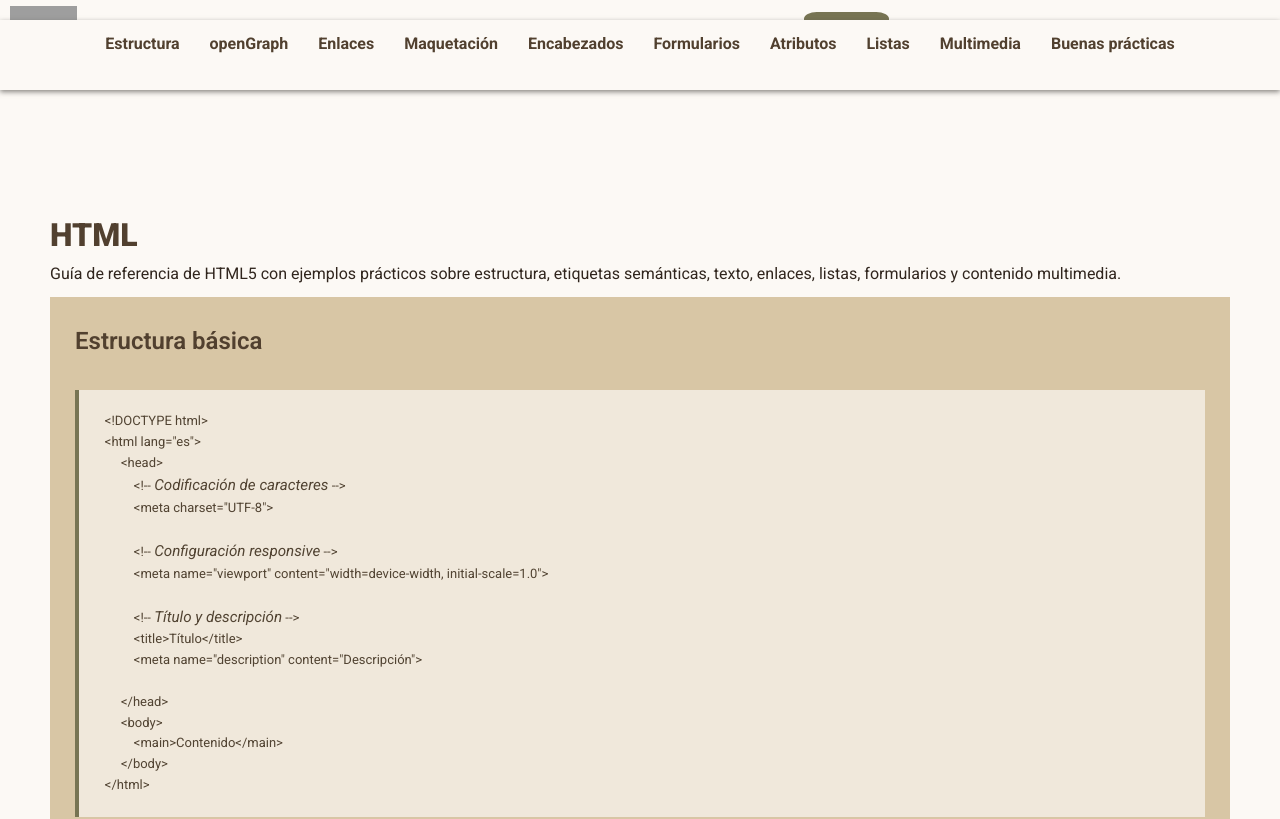
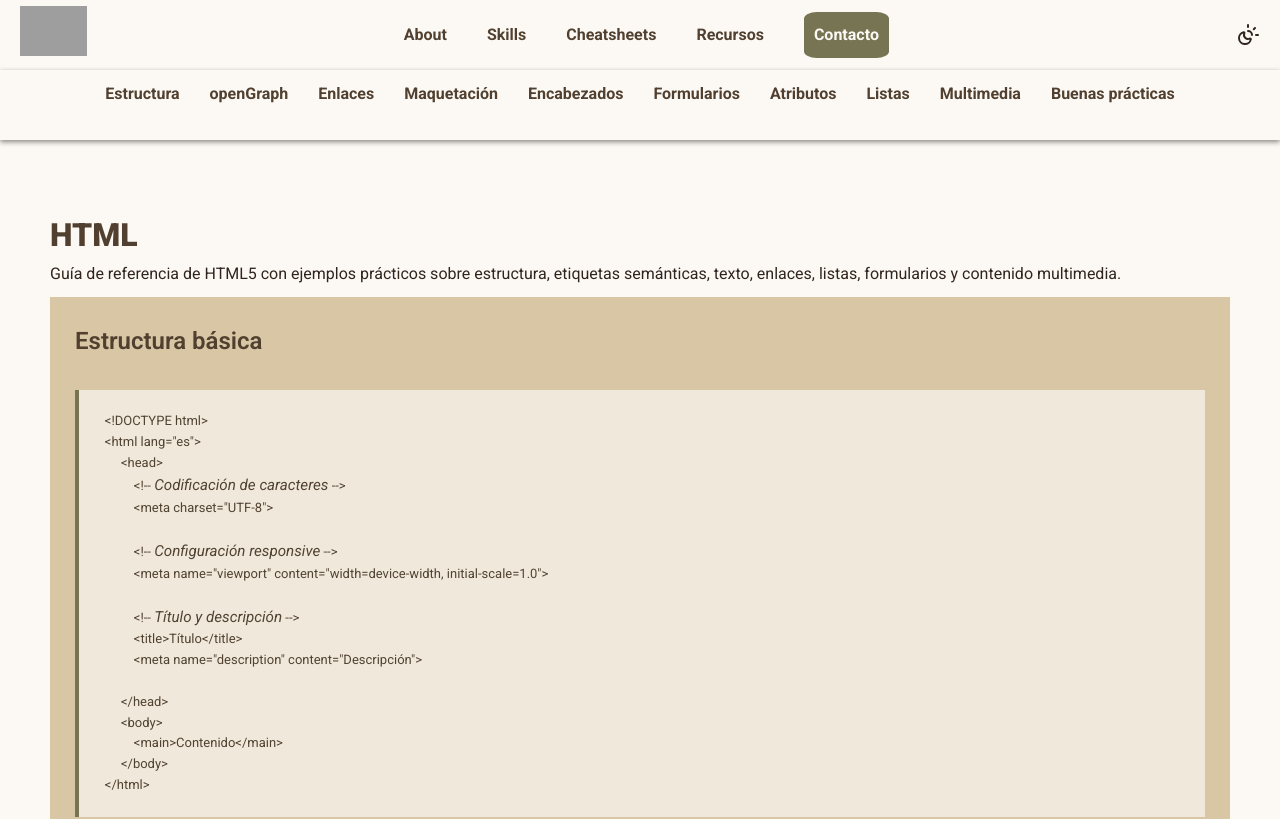
Before and after one commit to VictoriaCrespoC/portfolio-victoria, a website with bundled scripts: page pages/cheatsheet-html.html in a window 1280 px wide. Shown: the top 819 px of the page. Built offline with nearby package versions, Linux system fonts and the light colour scheme; grey boxes are pictures that could not be loaded.

Commit message:
corrigiendo menu sticky

```diff
--- a/css/cheatsheets.css
+++ b/css/cheatsheets.css
@@ -209,11 +209,14 @@ strong {
     background-color: var(--color-background);
     height: var(--header-height);
     position: sticky;
-    top: 0;
+    top: var(--header-height);
     width: 100%;
     z-index: 999;
     box-shadow: var(--box-shadow);
+
+    margin: 0;
 }
+
 .cheatsheet-nav {
     display: flex;
     justify-content: space-around;
--- a/css/styles.css
+++ b/css/styles.css
@@ -42,6 +42,9 @@ body{
   line-height: 1.6;
   min-height: 100vh;
   margin: 0;
+  top: 0;
+  left: 0;
+  right: 0;
   }
 
 .header{
@@ -49,12 +52,13 @@ body{
   justify-content: space-between;
   align-items: center;
   height: var(--header-height);
-  padding: 10px;
   box-sizing: border-box;
   background-color: var(--color-background);
   position: fixed;
   top: 0;
   left: 0;
+  padding: 20px;
+  margin: 0;
   width: 100%;
   z-index: 100;
   border-bottom: #B49A78;
--- a/pages/cheatsheet-html.html
+++ b/pages/cheatsheet-html.html
@@ -16,7 +16,7 @@
   <body>
     <div id="header-container"></div>
     <nav id="html-header" aria-label="cheatsheet-html"></nav>
-    <main>
+    <main class="mainCheat">
       <section class="HTML">
             <h1>HTML</h1>
             <p>Guía de referencia de HTML5 con ejemplos prácticos sobre estructura, etiquetas semánticas, texto, enlaces, listas, formularios y contenido multimedia.</p>
```
